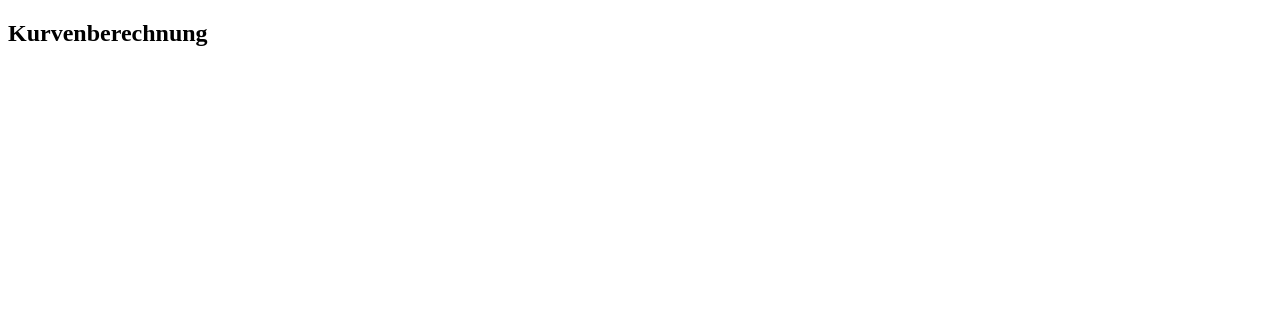
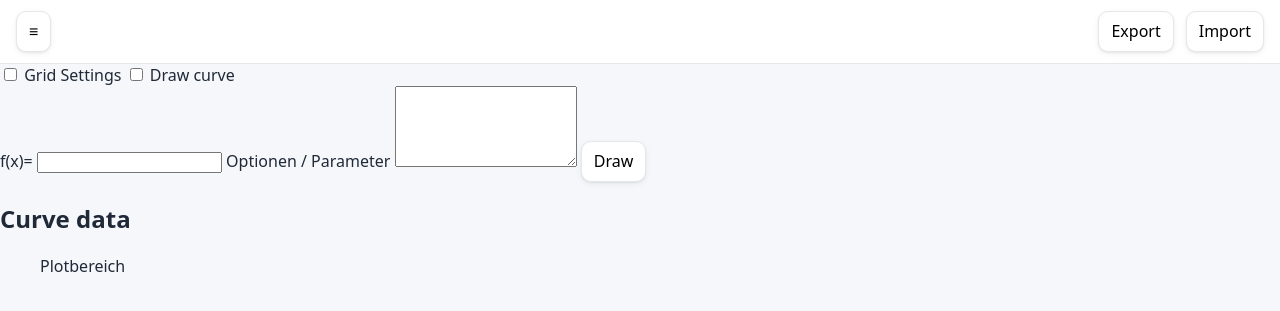
Before and after one commit to KrisHD1337/KSH-Hackathon, a Flask app: page / in a window 1280 px wide. Shown: the top 311 px of the page. Run offline with Flask 3, Linux system fonts and the light colour scheme.

Commit message:
fixed index.html

```diff
--- a/templates/index.html
+++ b/templates/index.html
@@ -1,12 +1,49 @@
 <!DOCTYPE html>
-<html lang="en">
+<html lang="de">
 <head>
-    <meta charset="UTF-8">
-    <title>Kurvenberechnung</title>
+  <meta charset="UTF-8" />
+  <meta name="viewport" content="width=device-width, initial-scale=1" />
+  <title>Kurvenberechnung – Koordinatensystem</title>
+    <link rel="stylesheet" href="/static/styles.css" />
 </head>
 <body>
-    <section>
-        <h1>Kurvenberechnung</h1>
-    </section>
+  <header>
+    <button type="button" aria-label="Menü öffnen" id="menu-button">≡</button>
+    <nav aria-label="Dateiaktionen">
+      <button type="button" id="export-button">Export</button>
+      <button type="button" id="import-button">Import</button>
+    </nav>
+  </header>
+  <div id="app-layout">
+    <aside id="left-rail" aria-label="Werkzeugleiste">
+      <label>
+        <input type="checkbox" id="toggle-grid" />
+        Grid Settings
+      </label>
+      <label>
+        <input type="checkbox" id="toggle-draw" />
+        Draw curve
+      </label>
+    </aside>
+    <aside id="control-panel" aria-label="Einstellungen und Eingaben">
+      <form id="plot-form">
+        <label for="function-input">f(x)=</label>
+        <input id="function-input" name="function" type="text" autocomplete="off" />
+        <label for="options-input">Optionen / Parameter</label>
+        <textarea id="options-input" name="options" rows="5"></textarea>
+        <button type="submit" id="draw-button">Draw</button>
+      </form>
+      <section id="curve-data">
+        <h2>Curve data</h2>
+        <div id="curve-data-content"></div>
+      </section>
+    </aside>
+    <main id="workspace" aria-label="Plotbereich">
+      <figure id="plot-container">
+        <div id="plot-slot" role="img" aria-label="Leerer Koordinatensystem-Bereich"></div>
+        <figcaption>Plotbereich</figcaption>
+      </figure>
+    </main>
+  </div>
 </body>
 </html>
```
